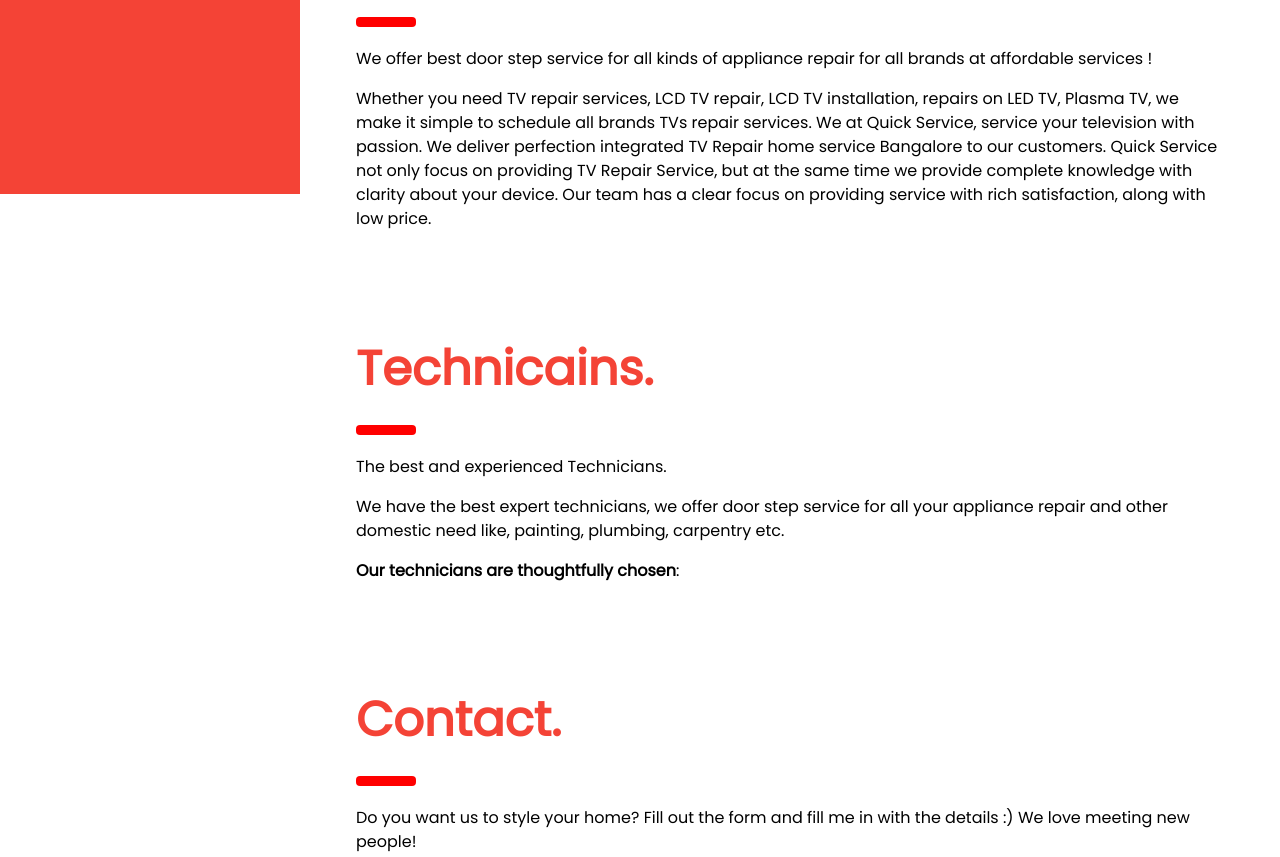
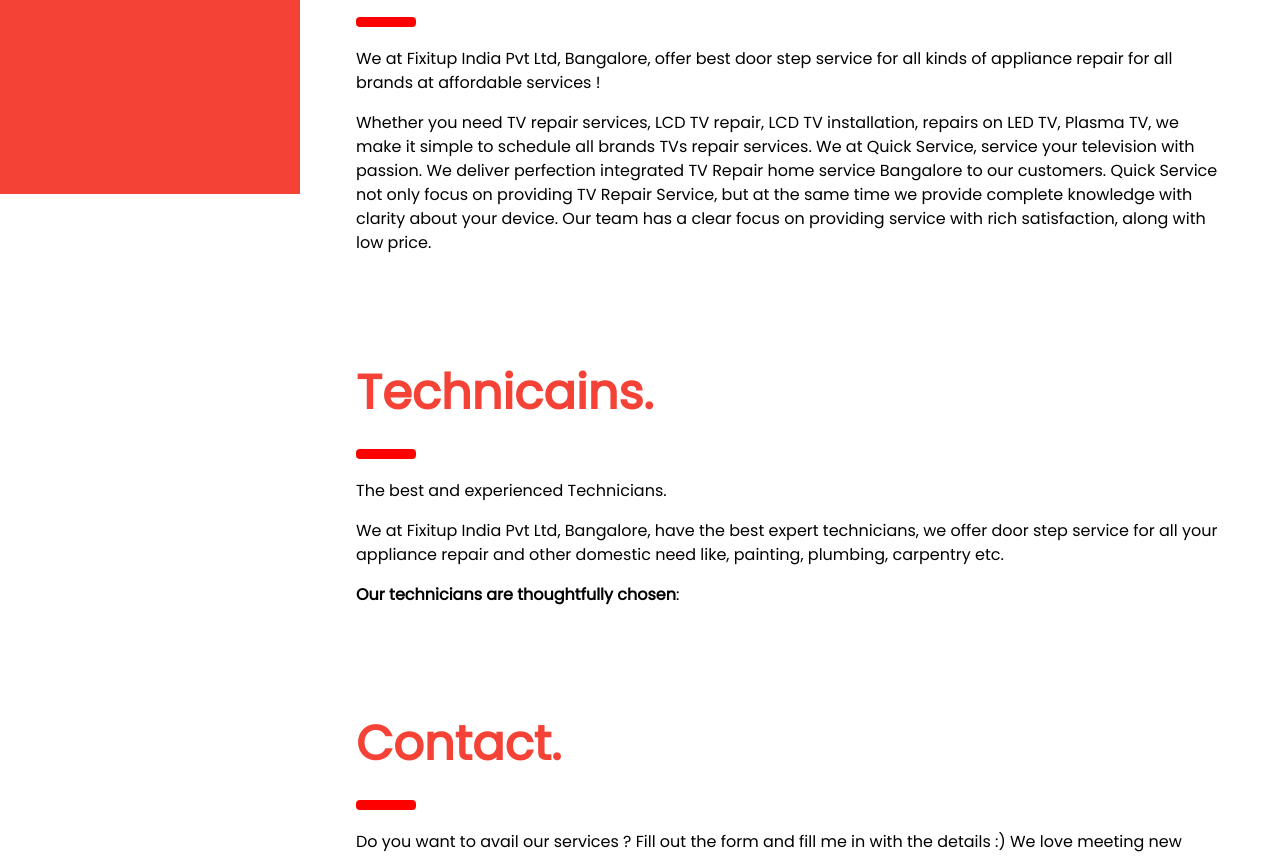
Before and after one commit to fixitupindia/fixitupindia.github.io, a plain HTML site: page index.html in a window 1280 px wide. Shown: the part 606-1463 px from the top of the page. Drawn offline with nearby package versions, Linux system fonts and the light colour scheme.

Commit message:
Update index.html

```diff
--- a/index.html
+++ b/index.html
@@ -70,7 +70,7 @@ body {font-size:16px;}
   <div class="w3-container" id="services" style="margin-top:75px">
     <h1 class="w3-xxxlarge w3-text-red"><b>Services.</b></h1>
     <hr style="width:50px;border:5px solid red" class="w3-round">
-    <p> We offer best door step service for all kinds of appliance repair for all brands at affordable services !</p>
+    <p>We at Fixitup India Pvt Ltd, Bangalore,  offer best door step service for all kinds of appliance repair for all brands at affordable services !</p>
     <p>Whether you need TV repair services, LCD TV repair, LCD TV installation, repairs on LED TV, Plasma TV, we make it simple to schedule all brands TVs repair services.
 We at Quick Service, service your television with passion. We deliver perfection integrated TV Repair home service Bangalore to our customers. Quick Service not only focus on providing TV Repair Service, but at the same time we provide complete knowledge with clarity about your device. Our team has a clear focus on providing service with rich satisfaction, along with low price.
     </p>
@@ -81,7 +81,7 @@ We at Quick Service, service your television with passion. We deliver perfection
     <h1 class="w3-xxxlarge w3-text-red"><b>Technicains.</b></h1>
     <hr style="width:50px;border:5px solid red" class="w3-round">
     <p>The best and experienced Technicians.</p>
-    <p>We have the best expert technicians, we offer door step service for all your appliance repair and other domestic need like, painting, plumbing, carpentry etc.
+    <p>We at Fixitup India Pvt Ltd, Bangalore,  have the best expert technicians, we offer door step service for all your appliance repair and other domestic need like, painting, plumbing, carpentry etc.
     </p>
     <p><b>Our technicians are thoughtfully chosen</b>:</p>
   </div>
@@ -90,7 +90,7 @@ We at Quick Service, service your television with passion. We deliver perfection
   <div class="w3-container" id="contact" style="margin-top:75px">
     <h1 class="w3-xxxlarge w3-text-red"><b>Contact.</b></h1>
     <hr style="width:50px;border:5px solid red" class="w3-round">
-    <p>Do you want us to style your home? Fill out the form and fill me in with the details :) We love meeting new people!</p>
+    <p>Do you want to avail our services ? Fill out the form and fill me in with the details :) We love meeting new people!</p>
     <form action="/action_page.php" target="_blank">
       <div class="w3-section">
         <label>Name</label>
```
